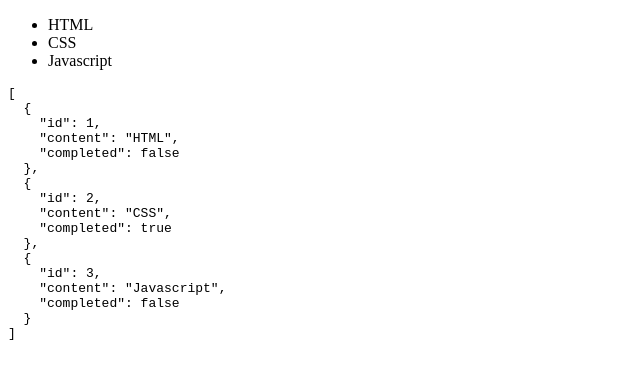
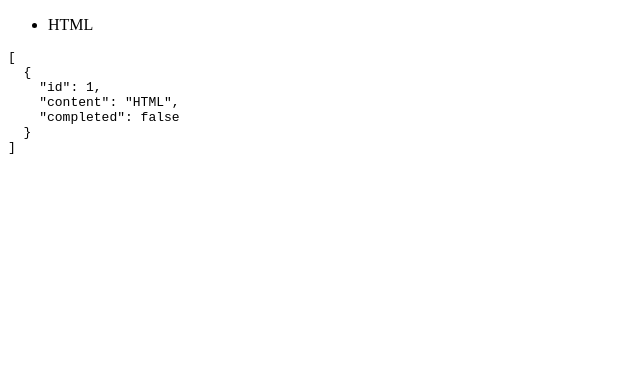
Before and after one commit to keh7264/httpclient, an Angular app: page / in a window 1280 px wide. Shown: the top 378 px of the page, without its empty margins (0-640 px from the left). Built offline with nearby package versions, Linux system fonts and the light colour scheme; data requests are answered from the project's data file.

Commit message:
http request with parameter

```diff
--- a/src/app/app.component.ts
+++ b/src/app/app.component.ts
@@ -1,5 +1,5 @@
 import { Component, OnInit } from '@angular/core';
-import { HttpClient } from '@angular/common/http';
+import { HttpClient, HttpParams } from '@angular/common/http';
 
 interface Todo {
   id: number;
@@ -19,8 +19,16 @@ export class AppComponent implements OnInit {
   constructor(private http: HttpClient) { }
 
   ngOnInit() {
-    this.http.get<Todo[]>(this.url)
+
+    const params = new HttpParams()
+      .set('id', '1').set('completed', 'false');
+
+    this.http.get<Todo[]>(this.url, { params })
       .subscribe(todos => this.todos = todos);
+
+    // non-json data 요청시
+    // this.http.get('/textfile.txt', { responseType: 'text' })
+    //   .subscribe(data => console.log(data));
 
   }
 }
```
